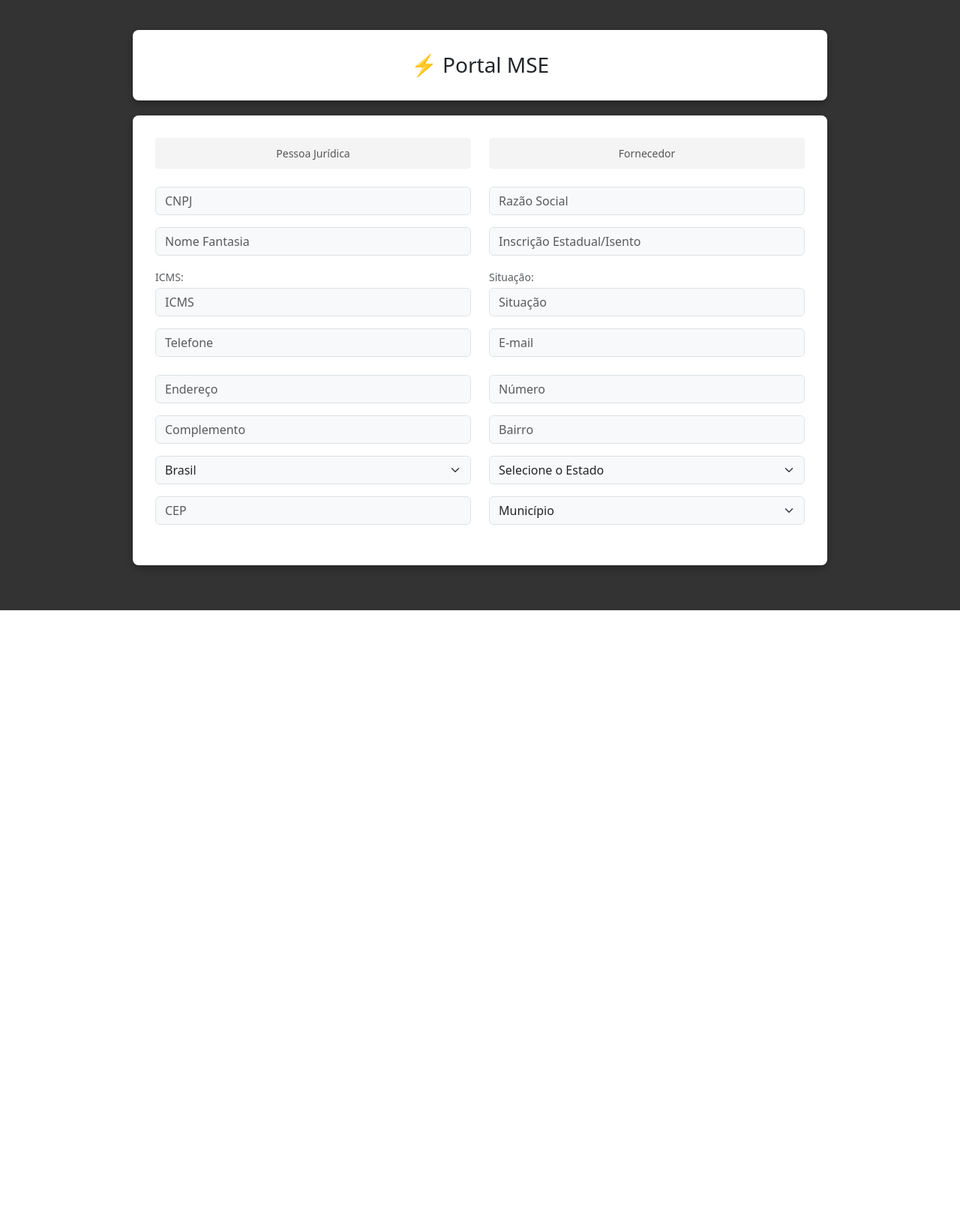
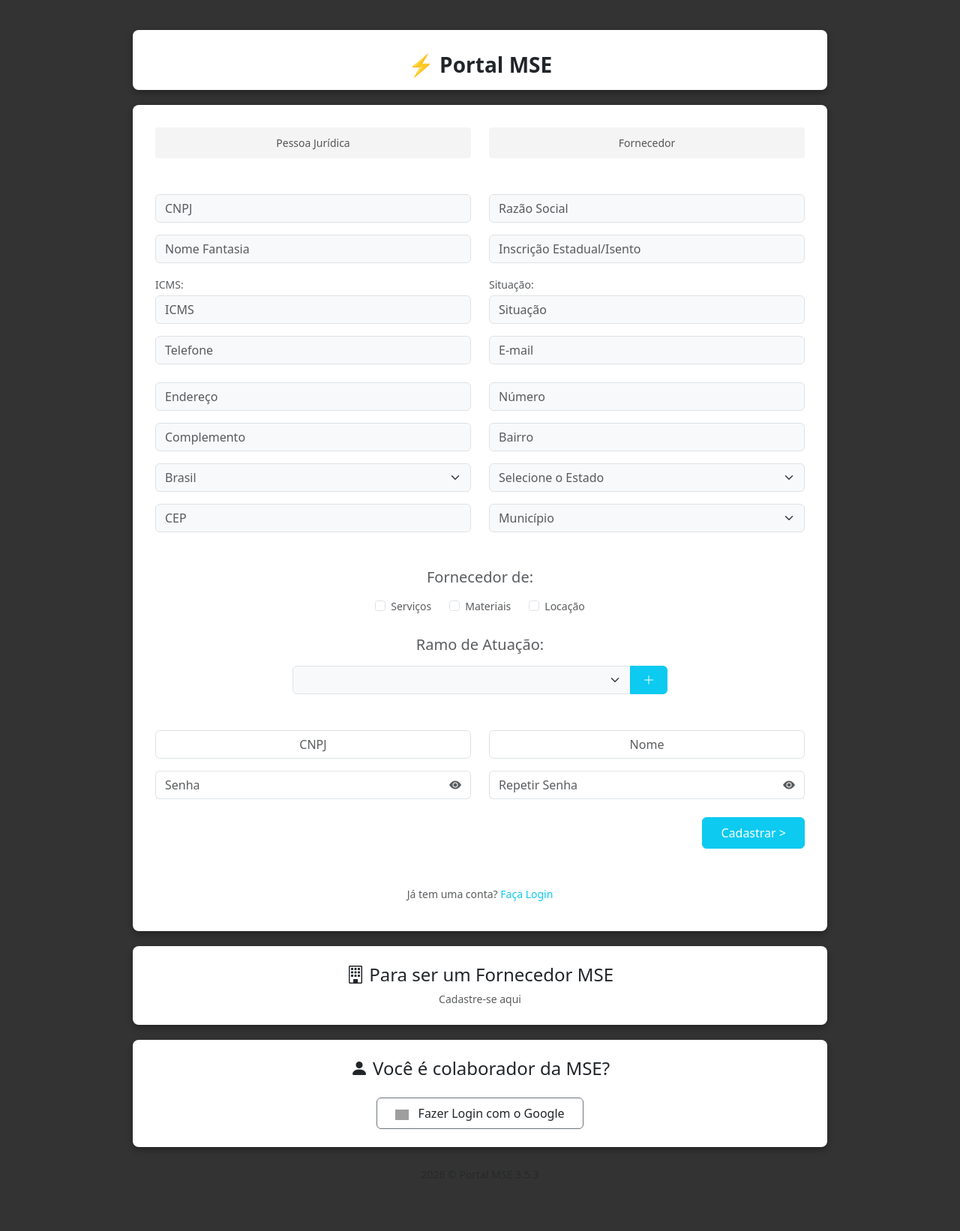
Before and after one commit to DeividGalindo/Teste-Desenvolvimento-Front-e-Back-end---Deivid-Galindo, a PHP site: page / in a window 1280 px wide. Shown: the whole page at 75% size. Before the commit the page ends 814 px from the top, so only its background shows below. Run offline with PHP 8.4, Linux system fonts and the light colour scheme; grey boxes are pictures that could not be loaded.

Commit message:
feat: finalizando interface html com campos de senhas, botoes e rodapes

```diff
--- a/index.php
+++ b/index.php
@@ -5,6 +5,7 @@
     <meta name="viewport" content="width=device-width, initial-scale=1.0">
     <title>Portal MSE - Cadastro de Fornecedor</title>
     <link href="https://cdn.jsdelivr.net/npm/bootstrap@5.3.0/dist/css/bootstrap.min.css" rel="stylesheet">
+    <link rel="stylesheet" href="https://cdn.jsdelivr.net/npm/bootstrap-icons@1.10.5/font/bootstrap-icons.css">
     <link rel="stylesheet" href="style.css">
 </head>
 <body>
@@ -13,12 +14,12 @@
     <div class="row justify-content-center">
         <div class="col-md-10">
 
-            <div class="form-container text-center">
-                <h3 class="m-0">⚡ Portal MSE</h3>
+            <div class="form-container text-center pb-3">
+                <h3 class="m-0 fw-bold">⚡ Portal MSE</h3>
             </div>
 
             <div class="form-container">
-                <div class="row mb-4">
+                <div class="row mb-5">
                     <div class="col-md-6">
                         <div class="titulo-faixa">Pessoa Jurídica</div>
                     </div>
@@ -29,9 +30,9 @@
 
                 <form id="formFornecedor" action="" method="POST">
 
-                    <div class="row mb-3 mt-4">
+                    <div class="row mb-3">
                         <div class="col-md-6">
-                            <input type="text" class="form-control bg-light" id="cnpj_empresa" name="cnpj" placeholder="CNPJ" required>
+                            <input type="text" class="form-control bg-light" id="cnpj_empresa" name="cnpj_empresa" placeholder="CNPJ" required>
                         </div>
                         <div class="col-md-6">
                             <input type="text" class="form-control bg-light" id="razao_social" name="razao_social" placeholder="Razão Social" required>
@@ -87,12 +88,12 @@
 
                     <div class="row mb-3">
                         <div class="col-md-6">
-                            <select class="form-select bg-light" id="pais" name="pais">
+                            <select class="form-select bg-light text-muted" id="pais" name="pais">
                                 <option value="Brasil" selected>Brasil</option>
                             </select>
                         </div>
                         <div class="col-md-6">
-                            <select class="form-select bg-light" id="estado" name="estado" required>
+                            <select class="form-select bg-light text-muted" id="estado" name="estado" required>
                                 <option value="" disabled selected>Selecione o Estado</option>
                                 <option value="PR">Paraná</option>
                                 <option value="SP">São Paulo</option>
@@ -101,12 +102,12 @@
                         </div>
                     </div>
 
-                    <div class="row mb-4">
+                    <div class="row mb-5">
                         <div class="col-md-6">
                             <input type="text" class="form-control bg-light" id="cep" name="cep" placeholder="CEP" required>
                         </div>
                         <div class="col-md-6">
-                            <select class="form-select bg-light" id="municipio" name="municipio" required>
+                            <select class="form-select bg-light text-muted" id="municipio" name="municipio" required>
                                 <option value="" disabled selected>Município</option>
                                 <option value="Londrina">Londrina</option>
                                 <option value="São Paulo">São Paulo</option>
@@ -115,9 +116,90 @@
                         </div>
                     </div>
 
+                    <div class="text-center mb-4">
+                        <h5 class="text-muted fw-normal">Fornecedor de:</h5>
+                        <div class="d-flex justify-content-center gap-4 mt-3 text-muted small">
+                            <div class="form-check">
+                                <input class="form-check-input" type="checkbox" name="fornecedor_de[]" value="Servicos" id="checkServicos">
+                                <label class="form-check-label" for="checkServicos">Serviços</label>
+                            </div>
+                            <div class="form-check">
+                                <input class="form-check-input" type="checkbox" name="fornecedor_de[]" value="Materiais" id="checkMateriais">
+                                <label class="form-check-label" for="checkMateriais">Materiais</label>
+                            </div>
+                            <div class="form-check">
+                                <input class="form-check-input" type="checkbox" name="fornecedor_de[]" value="Locacao" id="checkLocacao">
+                                <label class="form-check-label" for="checkLocacao">Locação</label>
+                            </div>
+                        </div>
+                    </div>
+
+                    <div class="text-center mb-5">
+                        <h5 class="text-muted fw-normal mb-3">Ramo de Atuação:</h5>
+                        <div class="d-flex justify-content-center">
+                            <div class="input-group" style="max-width: 500px;">
+                                <select class="form-select bg-light text-muted" id="ramo_atuacao" name="ramo_atuacao">
+                                    <option value="" selected></option>
+                                    <option value="Construcao">Construção Civil</option>
+                                    <option value="Tecnologia">Tecnologia</option>
+                                    <option value="Transporte">Transporte</option>
+                                </select>
+                                <button class="btn btn-info text-white px-3" type="button"><i class="bi bi-plus-lg"></i></button>
+                            </div>
+                        </div>
+                    </div>
+
+                    <div class="row mb-3 mt-5">
+                        <div class="col-md-6">
+                            <input type="text" class="form-control text-center" id="cnpj_usuario" name="cnpj_usuario" placeholder="CNPJ" required>
+                        </div>
+                        <div class="col-md-6">
+                            <input type="text" class="form-control text-center" id="nome_usuario" name="nome_usuario" placeholder="Nome" required>
+                        </div>
+                    </div>
+
+                    <div class="row mb-4">
+                        <div class="col-md-6">
+                            <div class="input-group">
+                                <input type="password" class="form-control border-end-0" id="senha" name="senha" placeholder="Senha" required>
+                                <span class="input-group-text bg-white border-start-0"><i class="bi bi-eye-fill text-muted"></i></span>
+                            </div>
+                        </div>
+                        <div class="col-md-6">
+                            <div class="input-group">
+                                <input type="password" class="form-control border-end-0" id="repetir_senha" name="repetir_senha" placeholder="Repetir Senha" required>
+                                <span class="input-group-text bg-white border-start-0"><i class="bi bi-eye-fill text-muted"></i></span>
+                            </div>
+                        </div>
+                    </div>
+
+                    <div class="d-flex justify-content-end mb-4">
+                        <button type="submit" class="btn btn-info text-white px-4 py-2">Cadastrar ></button>
+                    </div>
+
+                    <div class="text-center mt-5 mb-2">
+                        <span class="text-muted small">Já tem uma conta? <a href="#" class="text-info text-decoration-none">Faça Login</a></span>
+                    </div>
+
                 </form>
+            </div>
 
+            <div class="form-container text-center py-4">
+                <h4 class="fw-normal mb-2"><i class="bi bi-building"></i> Para ser um Fornecedor MSE</h4>
+                <p class="text-muted small m-0">Cadastre-se aqui</p>
             </div>
+
+            <div class="form-container text-center py-4">
+                <h4 class="fw-normal mb-4"><i class="bi bi-person-fill"></i> Você é colaborador da MSE?</h4>
+                <button class="btn btn-outline-secondary px-4 py-2 text-dark bg-white">
+                    <img src="https://upload.wikimedia.org/wikipedia/commons/c/c1/Google_%22G%22_logo.svg" alt="Google" width="18" class="me-2"> Fazer Login com o Google
+                </button>
+            </div>
+
+            <div class="text-center my-4">
+                <small class="text-muted">2026 © Portal MSE 3.5.3</small>
+            </div>
+
         </div>
     </div>
 </div>
```
